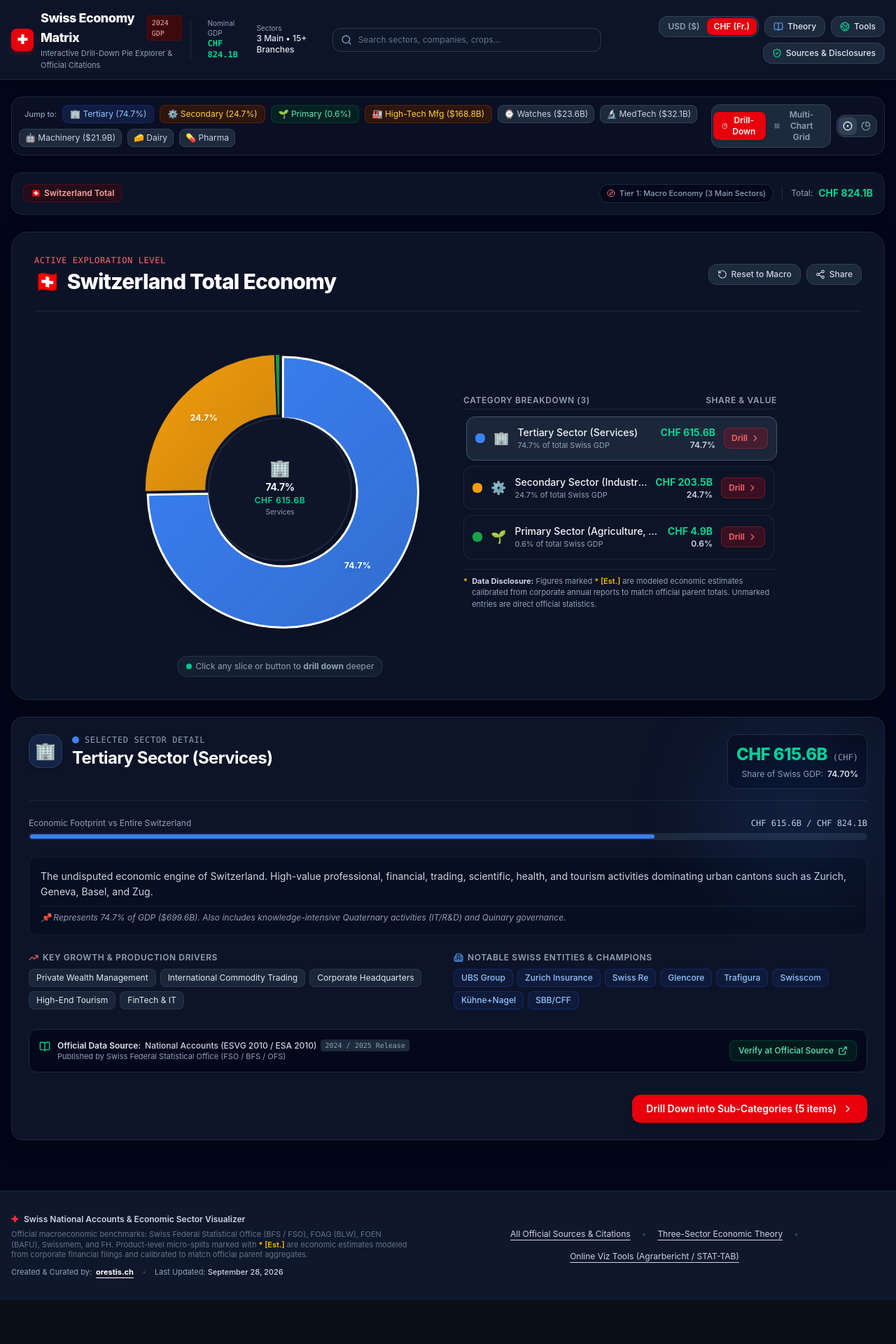
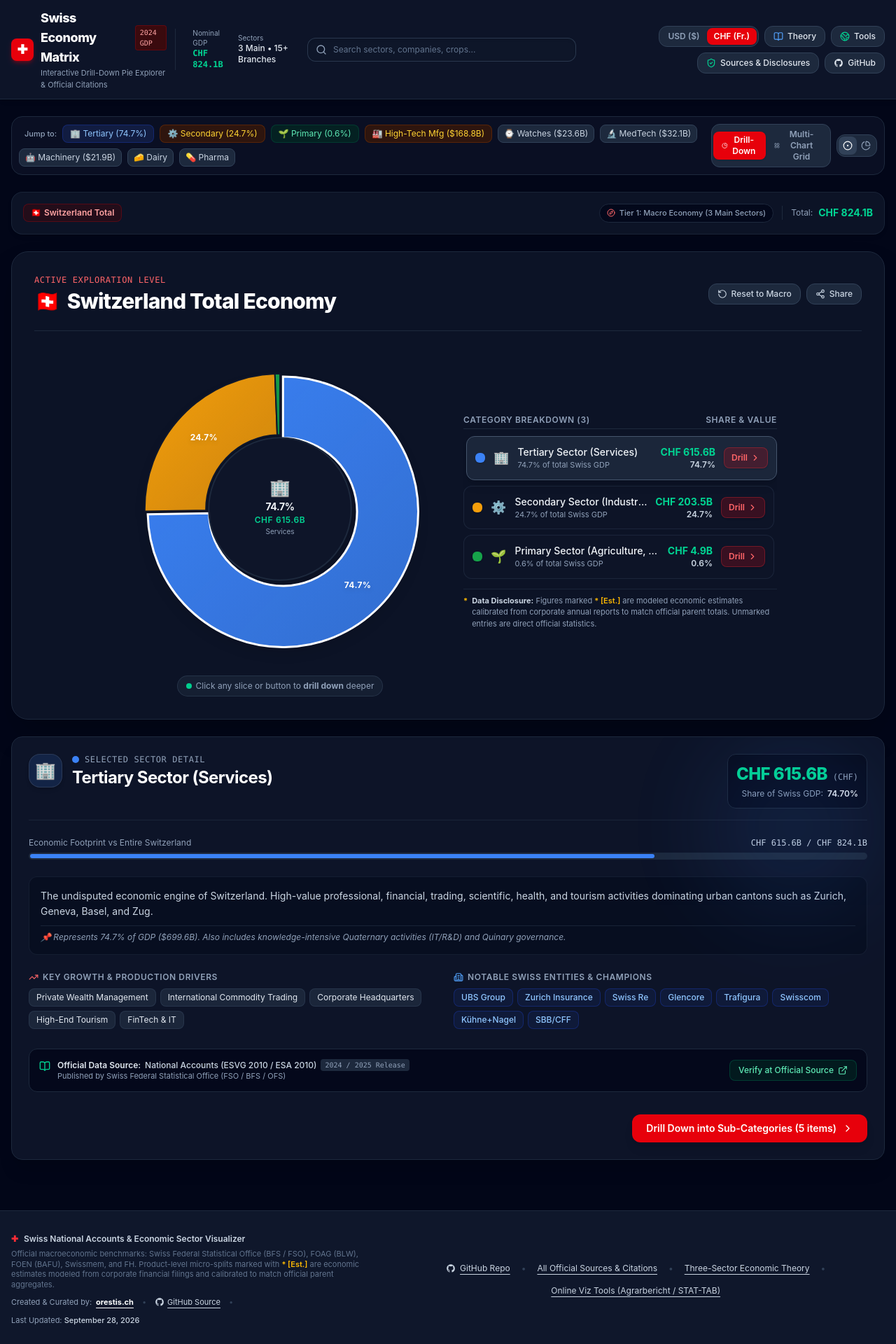
Before and after one commit to orestis-z/swiss-economy-matrix, a React (Vite) app: page / in a window 1280 px wide. Shown: the top 1920 px of the page at 70% size. Before the commit the page ends 1857 px from the top, so only its background shows below. Built offline with nearby package versions, Linux system fonts and the light colour scheme.

Commit message:
feat: link GitHub source in footer and header

```diff
--- a/src/App.tsx
+++ b/src/App.tsx
@@ -30,6 +30,12 @@
   Check
 } from 'lucide-react'
 import { formatValue } from './utils/pieMath'
+
+const GithubIcon: React.FC<{ className?: string }> = ({ className = "w-3.5 h-3.5" }) => (
+  <svg viewBox="0 0 24 24" fill="currentColor" className={className} aria-hidden="true">
+    <path fillRule="evenodd" clipRule="evenodd" d="M12 2C6.477 2 2 6.484 2 12.017c0 4.425 2.865 8.18 6.839 9.504.5.092.682-.217.682-.483 0-.237-.008-.868-.013-1.703-2.782.605-3.369-1.343-3.369-1.343-.454-1.158-1.11-1.466-1.11-1.466-.908-.62.069-.608.069-.608 1.003.07 1.53 1.032 1.53 1.032.892 1.53 2.341 1.088 2.91.832.092-.647.35-1.088.636-1.338-2.22-.253-4.555-1.113-4.555-4.951 0-1.093.39-1.988 1.029-2.688-.103-.253-.446-1.272.098-2.65 0 0 .84-.27 2.75 1.026A9.564 9.564 0 0112 6.844c.85.004 1.705.115 2.504.337 1.909-1.296 2.747-1.027 2.747-1.027.546 1.379.202 2.398.1 2.651.64.7 1.028 1.595 1.028 2.688 0 3.848-2.339 4.695-4.566 4.943.359.309.678.92.678 1.855 0 1.338-.012 2.419-.012 2.747 0 .268.18.58.688.482A10.019 10.019 0 0022 12.017C22 6.484 17.522 2 12 2z" />
+  </svg>
+)
 
 export function App() {
   const [currentNode, setCurrentNode] = useState<SectorNode>(SWISS_ECONOMY_TREE)
@@ -221,6 +227,18 @@
               <ShieldCheck className="w-3.5 h-3.5 text-emerald-400" />
               <span className="hidden sm:inline">Sources & Disclosures</span>
             </button>
+
+            {/* GitHub Source Link */}
+            <a
+              href="https://github.com/orestis-z/swiss-economy-matrix"
+              target="_blank"
+              rel="noopener noreferrer"
+              className="flex items-center gap-1.5 px-3 py-1.5 rounded-xl bg-slate-800 hover:bg-slate-700 text-slate-200 hover:text-white border border-slate-700 text-xs font-medium transition-all"
+              title="View Source Repository on GitHub"
+            >
+              <GithubIcon className="w-3.5 h-3.5" />
+              <span className="hidden sm:inline">GitHub</span>
+            </a>
           </div>
         </div>
       </header>
@@ -460,6 +478,16 @@
                 </a>
               </span>
               <span className="text-slate-700">•</span>
+              <a
+                href="https://github.com/orestis-z/swiss-economy-matrix"
+                target="_blank"
+                rel="noopener noreferrer"
+                className="flex items-center gap-1 text-slate-300 hover:text-white underline underline-offset-4 transition-colors"
+              >
+                <GithubIcon className="w-3.5 h-3.5" />
+                <span>GitHub Source</span>
+              </a>
+              <span className="text-slate-700">•</span>
               <span>
                 Last Updated: <strong className="text-slate-300 font-medium">September 28, 2026</strong>
               </span>
@@ -467,6 +495,16 @@
           </div>
 
           <div className="flex items-center gap-4 flex-wrap justify-center text-xs">
+            <a
+              href="https://github.com/orestis-z/swiss-economy-matrix"
+              target="_blank"
+              rel="noopener noreferrer"
+              className="flex items-center gap-1.5 text-slate-300 hover:text-white underline underline-offset-4 transition-colors"
+            >
+              <GithubIcon className="w-3.5 h-3.5" />
+              <span>GitHub Repo</span>
+            </a>
+            <span className="text-slate-700">•</span>
             <button
               onClick={() => setIsSourcesOpen(true)}
               className="text-slate-300 hover:text-white underline underline-offset-4"
```
